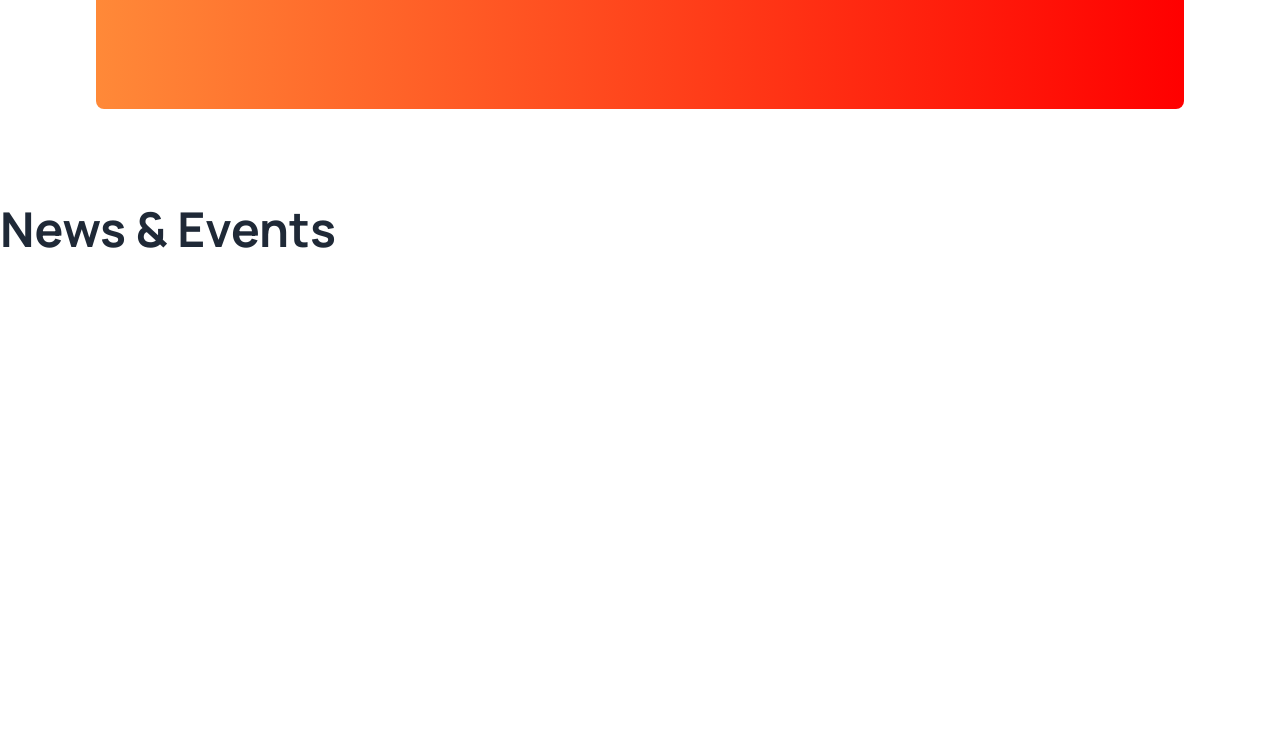
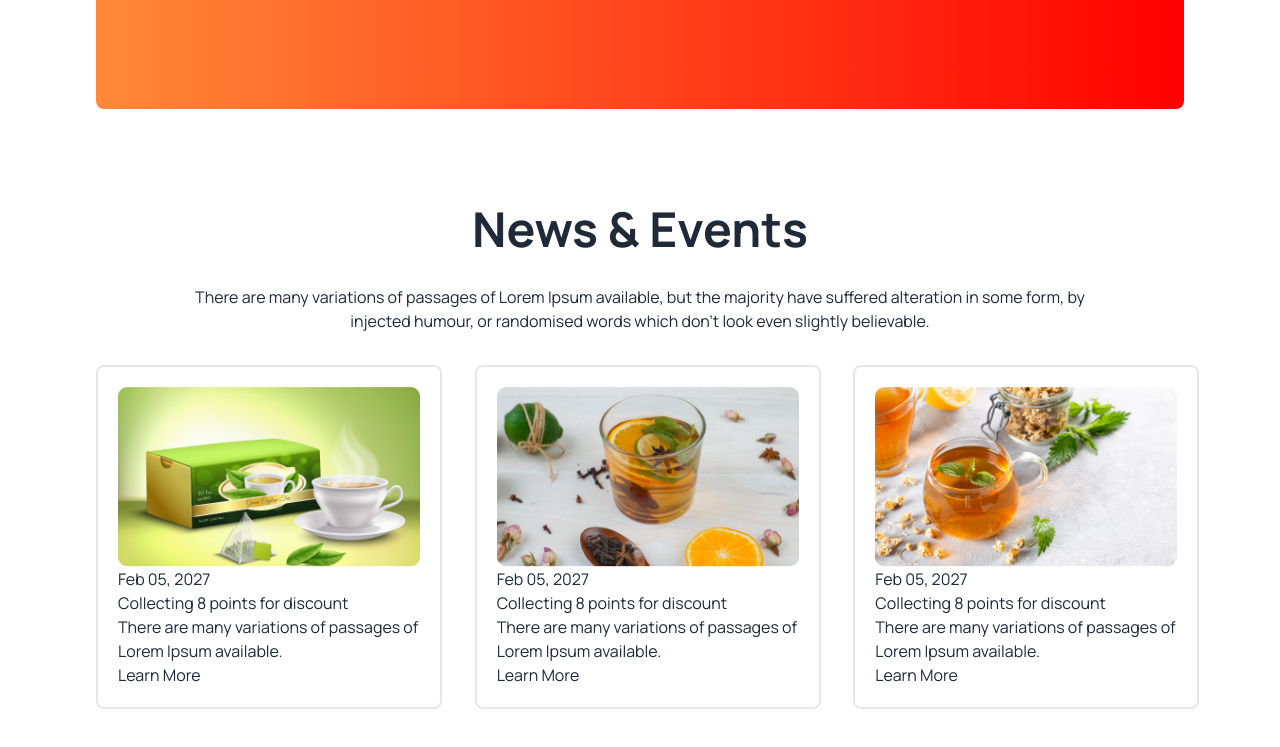
Before and after one commit to saikat-dhar/tea-house-daisy, a plain HTML site: page index.html in a window 1280 px wide. Shown: the part 2474-3221 px from the top of the page. Before the commit the page ends 2823 px from the top, so only its background shows below. Drawn offline with nearby package versions, Linux system fonts and the light colour scheme.

Commit message:
almost-done

```diff
--- a/index.html
+++ b/index.html
@@ -128,8 +128,8 @@
     </section>
     <!-- super section -->
     <section class="my-24 mx-auto container lg:px-24 px-3">
-      <div class=" bg-gradient-to-r from-[#FF8938] to-[#F00] px-12 py-28 flex flex-col lg:flex-row gap-16 rounded-lg">
-       <div class="flex items-center pr-24">
+      <div class=" bg-gradient-to-r from-[#FF8938] to-[#F00] px-4 lg:px-12 py-28 flex flex-col lg:flex-row gap-16 rounded-lg">
+       <div class="flex items-center lg:pr-24">
         <div class="text-white space-y-4">
           <h2 class="text-5xl font-extrabold">Meet Our Super <br>
             Clients</h2>
@@ -150,7 +150,7 @@
             <p class="font-medium">Businessman</p>
           </div>
           <!-- curerent review -->
-          <div class=" absolute top-40 -left-28 lg:w-[330px] p-10 z-30 rounded-lg bg-[#FFF]">
+          <div class=" absolute lg:top-40 lg:-left-28 lg:w-[330px] p-10 z-30 rounded-lg bg-[#FFF]">
             <img class=" absolute -top-5 -left-5 w-14 h-14 border-4 border-white rounded-full" src="./images/client.png"
               alt="">
             <p>We are providing the best and suitable home insurance services for the people who are interested to
@@ -172,7 +172,31 @@
     </section>
     <!-- news-section  -->
     <section class="my-24 container mx-auto">
-      <h3 class="text-5xl font-extrabold">News & Events</h3>
+      <h3 class="text-5xl font-extrabold text-center mb-8">News & Events</h3>
+      <p class="text-base font-medium text-center lg:px-48 mb-8">There are many variations of passages of Lorem Ipsum available, but the majority have suffered alteration in some form, by injected humour, or randomised words which don't look even slightly believable. </p>
+      <div class="grid  grid-cols-1 md:grid-cols-2 lg:grid-cols-3 lg:px-24 mx-auto px-4 items-center lg:gap-12 gap-4">
+        <div class="w-[346px] p-5 border-2 rounded-lg border-gray-200">
+          <img src="./images/news-1.png" alt="">
+          <p>Feb 05, 2027</p>
+          <h3>Collecting 8 points for discount</h3>
+          <p>There are many variations of passages of Lorem Ipsum available.</p>
+          <h4>Learn More</h4>
+        </div>
+        <div class="w-[346px] p-5 border-2 rounded-lg border-gray-200">
+          <img src="./images/news-2.png" alt="">
+          <p>Feb 05, 2027</p>
+          <h3>Collecting 8 points for discount</h3>
+          <p>There are many variations of passages of Lorem Ipsum available.</p>
+          <h4>Learn More</h4>
+        </div>
+        <div class="w-[346px] p-5 border-2 rounded-lg border-gray-200">
+          <img src="./images/news-3.png" alt="">
+          <p>Feb 05, 2027</p>
+          <h3>Collecting 8 points for discount</h3>
+          <p>There are many variations of passages of Lorem Ipsum available.</p>
+          <h4>Learn More</h4>
+        </div>
+      </div>
     </section>
   </main>
   <footer>
```
